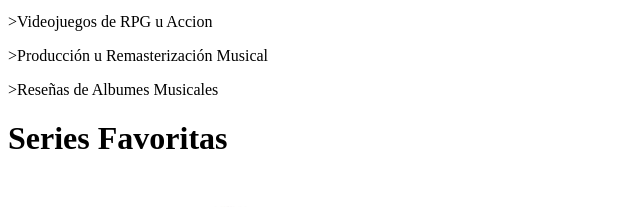
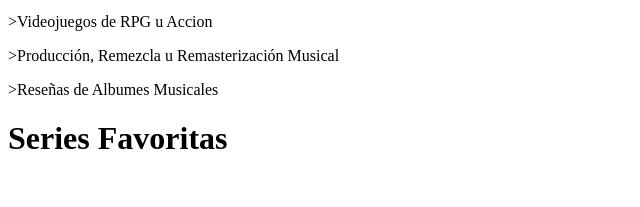
Before and after one commit to SMiLEWasFound/Taller, a plain HTML site: page index.html in a window 1280 px wide. Shown: the part 297-504 px from the top of the page, 0-640 px from the left. Drawn offline with Linux system fonts and the light colour scheme.

Commit message:
develop 7

```diff
--- a/index.html
+++ b/index.html
@@ -16,7 +16,7 @@
     <h1>Hobbies</h1>
     <p>>Escuchár Algo de Musica</p>
     <p>>Videojuegos de RPG u Accion</p>
-    <p>>Producción u Remasterización Musical</p>
+    <p>>Producción, Remezcla u Remasterización Musical</p>
     <p>>Reseñas de Albumes Musicales</p>
 
     <h1>Series Favoritas</h1>
```
